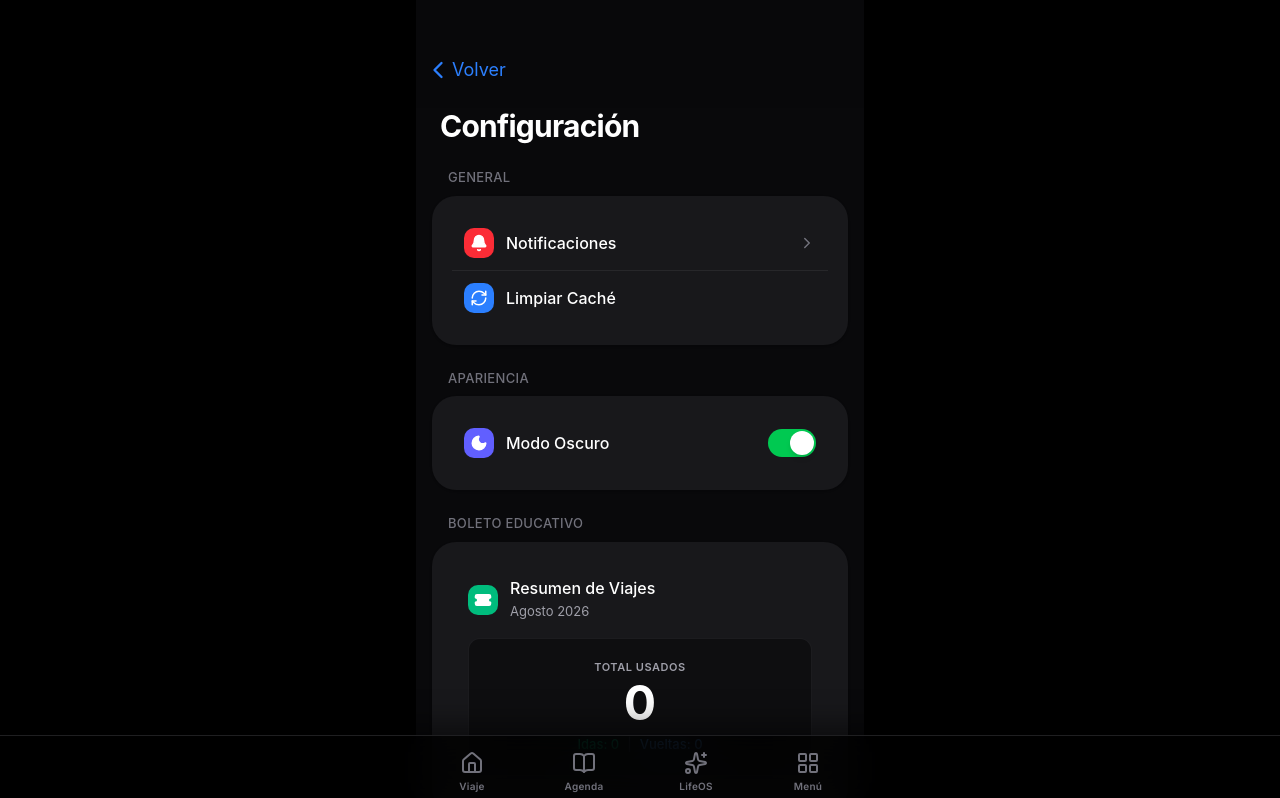
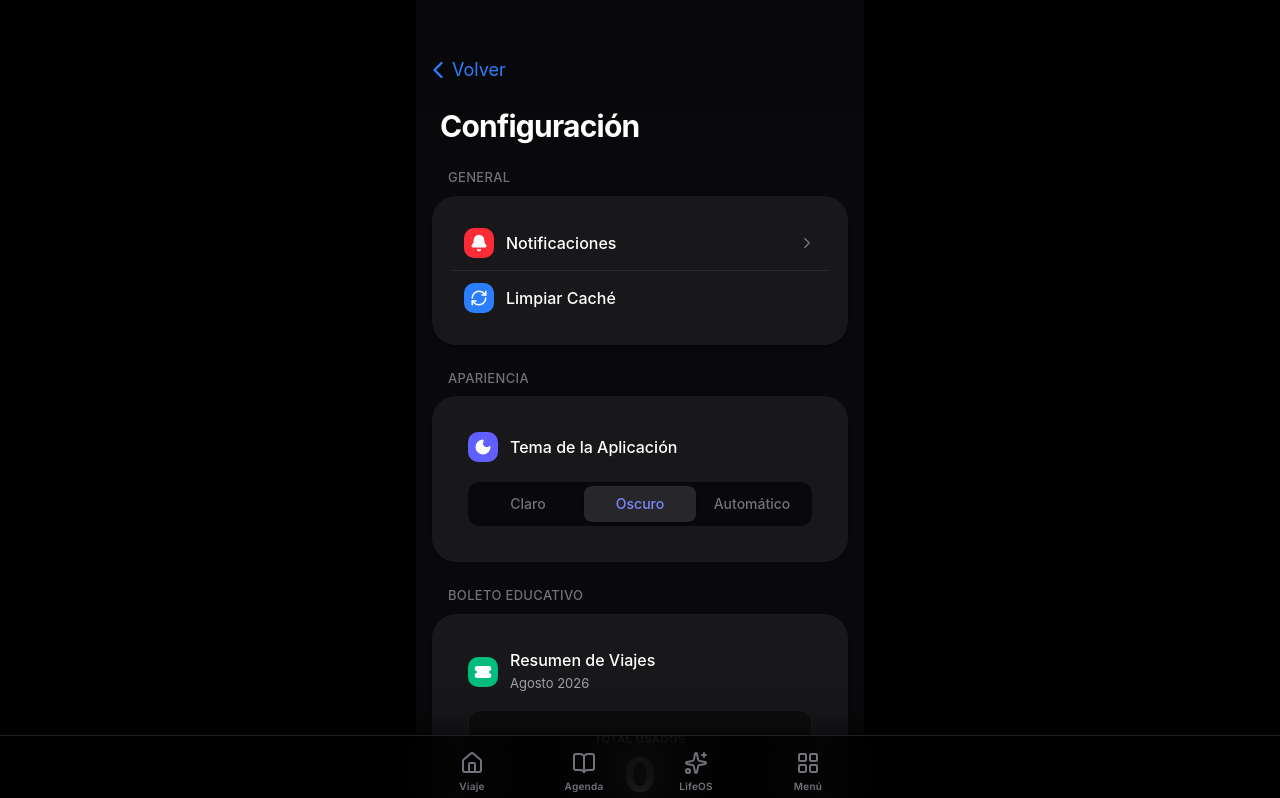
Before and after one commit to aalvaroespinoza/AppHorarios, a Next.js app: page /configuracion in a window 1280 px wide. Shown: the top 798 px of the page. Built offline with nearby package versions, Linux system fonts and the light colour scheme; no server answers.

Commit message:
feat: global theme switcher (dark/light/auto) with FOUC prevention and weather-based sunset detection

```diff
--- a/src/app/configuracion/page.tsx
+++ b/src/app/configuracion/page.tsx
@@ -6,13 +6,14 @@ import NativeCard from '@/core/components/ui/NativeCard';
 import { Bell, RefreshCw, Moon, Sun, ChevronLeft, Trash2, Ticket, Info, ChevronRight } from 'lucide-react';
 import Link from 'next/link';
 import { useBec } from '@/hooks/useBec';
+import { useTheme, ThemeMode } from '@/context/ThemeContext';
 
 export default function Configuracion() {
   const router = useRouter();
   const bec = useBec();
+  const { theme, isDark, setTheme } = useTheme();
   const [isMounted, setIsMounted] = useState(false);
   const [notisA, setNotisA] = useState(true);
-  const [darkMode, setDarkMode] = useState(true);
 
   useEffect(() => {
     setIsMounted(true);
@@ -38,8 +39,8 @@ export default function Configuracion() {
   const resumenBec = bec.obtenerResumenMensual(mesNum, year);
 
   return (
-    <main className="min-h-[100dvh] bg-zinc-950 text-white font-sans max-w-md mx-auto pb-10">
-      <header className="bg-zinc-950/90 backdrop-blur-md pt-12 pb-4 px-2 sticky top-0 z-10 flex items-center gap-2">
+    <main className="min-h-[100dvh] bg-gray-50 dark:bg-zinc-950 text-neutral-900 dark:text-white font-sans max-w-md mx-auto pb-10 transition-colors duration-300">
+      <header className="bg-gray-50/90 dark:bg-zinc-950/90 backdrop-blur-md pt-12 pb-4 px-2 sticky top-0 z-10 flex items-center gap-2">
         <button
           onClick={() => router.back()}
           className="text-blue-500 p-2 flex items-center gap-1 active:opacity-50"
@@ -50,19 +51,19 @@ export default function Configuracion() {
       </header>
 
       <div className="px-4">
-        <h1 className="text-3xl font-bold tracking-tight text-white mb-6 pl-2">Configuración</h1>
+        <h1 className="text-3xl font-bold tracking-tight text-gray-900 dark:text-white mb-6 pl-2">Configuración</h1>
 
         {/* SECCIÓN 1: General */}
         <section className="mb-6">
-          <h2 className="text-[13px] uppercase text-zinc-500 font-medium tracking-wide mb-2 ml-4">General</h2>
-          <NativeCard className="p-0 overflow-hidden bg-zinc-900 border-none divide-y divide-zinc-800">
+          <h2 className="text-[13px] uppercase text-gray-500 dark:text-zinc-500 font-medium tracking-wide mb-2 ml-4">General</h2>
+          <NativeCard className="p-0 overflow-hidden bg-white dark:bg-zinc-900 border border-gray-200 dark:border-none divide-y divide-gray-100 dark:divide-zinc-800">
             {/* Link a Notificaciones */}
             <Link href="/configuracion/notificaciones" className="w-full flex items-center justify-between p-3 active:bg-zinc-800/50 transition-colors text-left">
               <div className="flex items-center gap-3">
                 <div className="bg-red-500 p-1.5 rounded-[10px] text-white">
                   <Bell size={18} fill="currentColor" />
                 </div>
-                <span className="font-medium text-[16px] text-white">Notificaciones</span>
+                <span className="font-medium text-[16px] text-gray-900 dark:text-white">Notificaciones</span>
               </div>
               <ChevronRight size={18} className="text-zinc-500" />
             </Link>
@@ -76,7 +77,7 @@ export default function Configuracion() {
                 <div className="bg-blue-500 p-1.5 rounded-[10px] text-white">
                   <RefreshCw size={18} />
                 </div>
-                <span className="font-medium text-[16px] text-white">Limpiar Caché</span>
+                <span className="font-medium text-[16px] text-gray-900 dark:text-white">Limpiar Caché</span>
               </div>
             </button>
           </NativeCard>
@@ -84,43 +85,60 @@ export default function Configuracion() {
 
         {/* SECCIÓN 2: Apariencia */}
         <section className="mb-6">
-          <h2 className="text-[13px] uppercase text-zinc-500 font-medium tracking-wide mb-2 ml-4">Apariencia</h2>
-          <NativeCard className="p-0 overflow-hidden bg-zinc-900 border-none divide-y divide-zinc-800">
-            <div className="flex items-center justify-between p-3 active:bg-zinc-800/50 transition-colors">
-              <div className="flex items-center gap-3">
+          <h2 className="text-[13px] uppercase text-gray-500 dark:text-zinc-500 font-medium tracking-wide mb-2 ml-4">Apariencia</h2>
+          <NativeCard className="p-0 overflow-hidden bg-white dark:bg-zinc-900 border border-gray-200 dark:border-none divide-y divide-gray-100 dark:divide-zinc-800">
+            <div className="flex flex-col gap-3 p-4">
+              <div className="flex items-center gap-3 mb-2">
                 <div className="bg-indigo-500 p-1.5 rounded-[10px] text-white">
-                  {darkMode ? <Moon size={18} fill="currentColor" /> : <Sun size={18} fill="currentColor" />}
+                  {isDark ? <Moon size={18} fill="currentColor" /> : <Sun size={18} fill="currentColor" />}
                 </div>
-                <span className="font-medium text-[16px] text-white">Modo Oscuro</span>
+                <span className="font-medium text-[16px] text-gray-900 dark:text-white">Tema de la Aplicación</span>
               </div>
-              <div
-                onClick={() => setDarkMode(!darkMode)}
-                className={`w-12 h-7 rounded-full p-0.5 cursor-pointer transition-colors ${darkMode ? 'bg-green-500' : 'bg-zinc-700'}`}
-              >
-                <div className={`bg-white w-6 h-6 rounded-full shadow-md transform transition-transform ${darkMode ? 'translate-x-5' : 'translate-x-0'}`} />
+
+              <div className="flex bg-gray-100 dark:bg-zinc-950 p-1 rounded-xl">
+                {(['light', 'dark', 'auto'] as ThemeMode[]).map((mode) => (
+                  <button
+                    key={mode}
+                    onClick={() => setTheme(mode)}
+                    className={`flex-1 py-2 text-sm font-medium rounded-lg transition-all ${
+                      theme === mode
+                        ? 'bg-white dark:bg-zinc-800 text-indigo-600 dark:text-indigo-400 shadow-sm'
+                        : 'text-gray-500 dark:text-zinc-500 hover:text-gray-700 dark:hover:text-zinc-300'
+                    }`}
+                  >
+                    {mode === 'light' && 'Claro'}
+                    {mode === 'dark' && 'Oscuro'}
+                    {mode === 'auto' && 'Automático'}
+                  </button>
+                ))}
               </div>
+              {theme === 'auto' && (
+                <p className="text-[11px] text-gray-400 dark:text-zinc-500 mt-1 leading-tight">
+                  Cambia de oscuro a claro basándose en la hora de amanecer y atardecer del clima.
+                </p>
+              )}
             </div>
           </NativeCard>
         </section>
 
         {/* SECCIÓN 3: Boleto Educativo */}
         <section className="mb-6">
-          <h2 className="text-[13px] uppercase text-zinc-500 font-medium tracking-wide mb-2 ml-4">Boleto Educativo</h2>
-          <NativeCard className="p-0 overflow-hidden bg-zinc-900 border-none">
+          <h2 className="text-[13px] uppercase text-gray-500 dark:text-zinc-500 font-medium tracking-wide mb-2 ml-4">Boleto Educativo</h2>
+          <NativeCard className="p-0 overflow-hidden bg-white dark:bg-zinc-900 border border-gray-200 dark:border-none">
             <div className="p-4 flex flex-col gap-4">
               <div className="flex items-center gap-3">
                 <div className="bg-emerald-500 p-1.5 rounded-[10px] text-white">
                   <Ticket size={18} fill="currentColor" />
                 </div>
                 <div>
-                  <span className="font-medium text-[16px] text-white block leading-tight">Resumen de Viajes</span>
-                  <span className="text-[13px] text-zinc-400 capitalize">{mesString} {year}</span>
+                  <span className="font-medium text-[16px] text-gray-900 dark:text-white block leading-tight">Resumen de Viajes</span>
+                  <span className="text-[13px] text-gray-500 dark:text-zinc-400 capitalize">{mesString} {year}</span>
                 </div>
               </div>
 
-              <div className="bg-zinc-950/60 rounded-xl p-5 flex flex-col items-center justify-center text-center border border-zinc-800/60">
+              <div className="bg-gray-50 dark:bg-zinc-950/60 rounded-xl p-5 flex flex-col items-center justify-center text-center border border-gray-100 dark:border-zinc-800/60">
                 <p className="text-[11px] text-zinc-400 uppercase tracking-wider font-semibold mb-1">Total usados</p>
-                <div className="text-5xl font-bold text-white mb-2">
+                <div className="text-5xl font-bold text-gray-900 dark:text-white mb-2">
                   {resumenBec.totalCombinado}
                 </div>
                 <div className="text-[13px] font-medium text-zinc-500 flex gap-2 items-center">
@@ -135,17 +153,17 @@ export default function Configuracion() {
 
         {/* SECCIÓN 4: Información */}
         <section className="mb-6">
-          <h2 className="text-[13px] uppercase text-zinc-500 font-medium tracking-wide mb-2 ml-4">Información</h2>
-          <NativeCard className="p-0 overflow-hidden bg-zinc-900 border-none">
+          <h2 className="text-[13px] uppercase text-gray-500 dark:text-zinc-500 font-medium tracking-wide mb-2 ml-4">Información</h2>
+          <NativeCard className="p-0 overflow-hidden bg-white dark:bg-zinc-900 border border-gray-200 dark:border-none">
             <Link
               href="/acerca"
-              className="w-full flex items-center justify-between p-3 active:bg-zinc-800/50 transition-colors text-left"
+              className="w-full flex items-center justify-between p-3 active:bg-gray-100 dark:active:bg-zinc-800/50 transition-colors text-left"
             >
               <div className="flex items-center gap-3">
-                <div className="bg-blue-500/20 text-blue-400 p-1.5 rounded-[10px]">
+                <div className="bg-blue-500/20 text-blue-600 dark:text-blue-400 p-1.5 rounded-[10px]">
                   <Info size={18} />
                 </div>
-                <span className="font-medium text-[16px] text-white">Acerca de la App</span>
+                <span className="font-medium text-[16px] text-gray-900 dark:text-white">Acerca de la App</span>
               </div>
               <ChevronRight size={18} className="text-zinc-500" />
             </Link>
--- a/src/app/globals.css
+++ b/src/app/globals.css
@@ -1,4 +1,5 @@
 @import "tailwindcss";
+@variant dark (&:where(.dark, .dark *));
 
 :root {
   --color-bg: #000000;
--- a/src/app/layout.tsx
+++ b/src/app/layout.tsx
@@ -5,6 +5,7 @@ import BottomTabBar from "@/components/layout/BottomTabBar";
 import ServiceWorkerRegister from "@/components/ServiceWorkerRegister";
 import { EscenarioProvider } from "@/context/EscenarioContext";
 import NotificationProvider from "@/components/NotificationProvider";
+import { ThemeProvider } from "@/context/ThemeContext";
 
 const inter = Inter({ subsets: ["latin"] });
 
@@ -28,26 +29,57 @@ export const metadata: Metadata = {
   manifest: "/manifest.json",
 };
 
-import PageTransitionWrapper from "@/components/layout/PageTransitionWrapper";
-
 export default function RootLayout({
   children,
 }: Readonly<{
   children: React.ReactNode;
 }>) {
   return (
-    <html lang="es" className="dark">
-      <body className={`${inter.className} bg-black text-white min-h-[100dvh] antialiased overflow-x-hidden`}>
+    <html lang="es">
+      <head>
+        <script
+          dangerouslySetInnerHTML={{
+            __html: `
+              (function() {
+                try {
+                  var theme = localStorage.getItem('app_theme') || 'dark';
+                  var isDark = true;
+                  if (theme === 'light') {
+                    isDark = false;
+                  } else if (theme === 'auto') {
+                    var cacheRaw = localStorage.getItem('weather_cache_cordoba');
+                    if (cacheRaw) {
+                      var w = JSON.parse(cacheRaw);
+                      if (w && w.data && w.data.daily && w.data.daily.length > 0) {
+                        var now = new Date();
+                        var sunrise = new Date(w.data.daily[0].sunrise);
+                        var sunset = new Date(w.data.daily[0].sunset);
+                        isDark = now < sunrise || now >= sunset;
+                      }
+                    }
+                  }
+                  if (isDark) {
+                    document.documentElement.classList.add('dark');
+                  } else {
+                    document.documentElement.classList.remove('dark');
+                  }
+                } catch (e) {}
+              })();
+            `,
+          }}
+        />
+      </head>
+      <body className={`${inter.className} bg-gray-50 text-neutral-900 dark:bg-black dark:text-white min-h-[100dvh] antialiased overflow-x-hidden transition-colors duration-300`}>
+        <ThemeProvider>
           <EscenarioProvider>
             <main className="pb-[calc(5rem+env(safe-area-inset-bottom))] w-full max-w-[100vw] overflow-x-hidden">
-            <PageTransitionWrapper>
               {children}
-            </PageTransitionWrapper>
             </main>
             <BottomTabBar />
             <ServiceWorkerRegister />
             <NotificationProvider />
           </EscenarioProvider>
+        </ThemeProvider>
       </body>
     </html>
   );
--- /dev/null
+++ b/src/context/ThemeContext.tsx
@@ -0,0 +1,95 @@
+"use client";
+
+import React, { createContext, useContext, useEffect, useState } from 'react';
+
+export type ThemeMode = 'light' | 'dark' | 'auto';
+
+interface ThemeContextProps {
+  theme: ThemeMode;
+  isDark: boolean;
+  setTheme: (theme: ThemeMode) => void;
+}
+
+const ThemeContext = createContext<ThemeContextProps>({
+  theme: 'dark',
+  isDark: true,
+  setTheme: () => {},
+});
+
+export function ThemeProvider({ children }: { children: React.ReactNode }) {
+  const [theme, setThemeState] = useState<ThemeMode>('dark');
+  const [isDark, setIsDark] = useState<boolean>(true);
+
+  useEffect(() => {
+    const savedTheme = localStorage.getItem('app_theme') as ThemeMode | null;
+    if (savedTheme) {
+      setThemeState(savedTheme);
+    }
+  }, []);
+
+  const evaluateTheme = (currentTheme: ThemeMode) => {
+    if (currentTheme === 'light') return false;
+    if (currentTheme === 'dark') return true;
+
+    // Auto mode
+    try {
+      const cacheRaw = localStorage.getItem('weather_cache_cordoba');
+      if (cacheRaw) {
+        const w = JSON.parse(cacheRaw);
+        if (w && w.data && w.data.daily && w.data.daily.length > 0) {
+          const now = new Date();
+          const sunrise = new Date(w.data.daily[0].sunrise);
+          const sunset = new Date(w.data.daily[0].sunset);
+          return now < sunrise || now >= sunset;
+        }
+      }
+    } catch (e) {}
+
+    return true; // default fallback for auto
+  };
+
+  useEffect(() => {
+    const activeIsDark = evaluateTheme(theme);
+    setIsDark(activeIsDark);
+
+    if (activeIsDark) {
+      document.documentElement.classList.add('dark');
+    } else {
+      document.documentElement.classList.remove('dark');
+    }
+  }, [theme]);
+
+  useEffect(() => {
+    if (theme !== 'auto') return;
+
+    // Check every 5 minutes if it crossed the threshold
+    const interval = setInterval(() => {
+      const activeIsDark = evaluateTheme('auto');
+      if (activeIsDark !== isDark) {
+        setIsDark(activeIsDark);
+        if (activeIsDark) {
+          document.documentElement.classList.add('dark');
+        } else {
+          document.documentElement.classList.remove('dark');
+        }
+      }
+    }, 5 * 60 * 1000);
+
+    return () => clearInterval(interval);
+  }, [theme, isDark]);
+
+  const setTheme = (newTheme: ThemeMode) => {
+    localStorage.setItem('app_theme', newTheme);
+    setThemeState(newTheme);
+  };
+
+  return (
+    <ThemeContext.Provider value={{ theme, isDark, setTheme }}>
+      {children}
+    </ThemeContext.Provider>
+  );
+}
+
+export function useTheme() {
+  return useContext(ThemeContext);
+}
```
Lines whose indentation alone changed are shown as unchanged.
